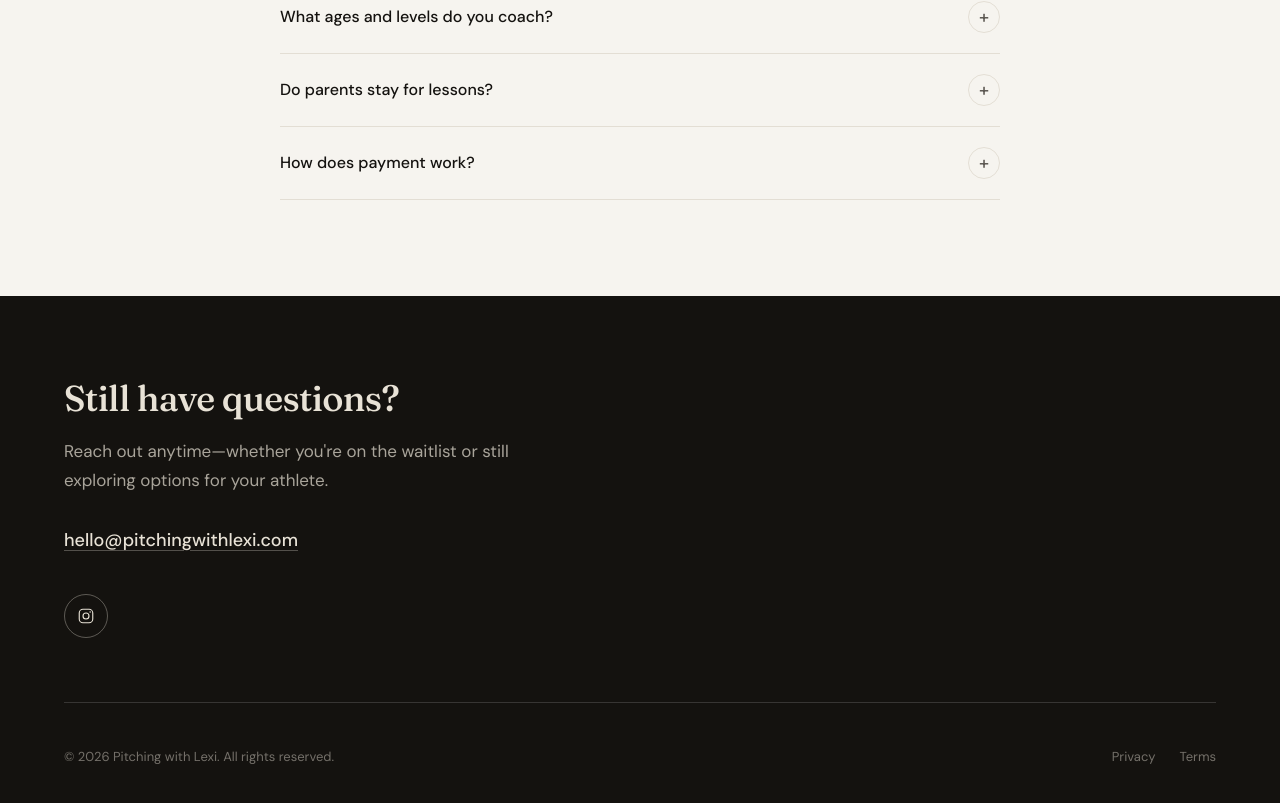
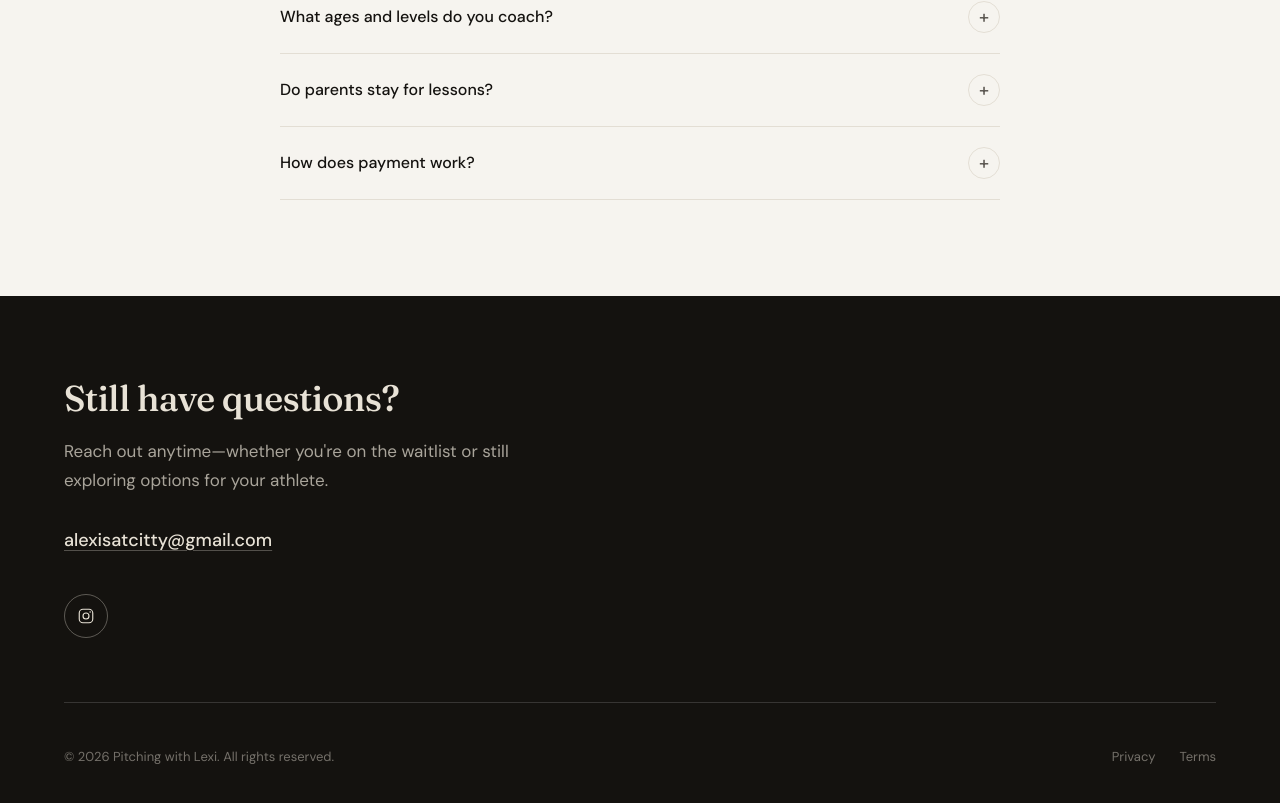
Before and after one commit to Jaxson0827/pitchingwithlexi.com, a Next.js app: page / in a window 1280 px wide. Shown: the part 4849-5652 px from the top of the page. Built offline with nearby package versions, Linux system fonts and the light colour scheme.

Commit message:
Update contact email to alexisatcitty@gmail.com
Made-with: Cursor

```diff
--- a/components/sections/Footer.tsx
+++ b/components/sections/Footer.tsx
@@ -16,10 +16,10 @@ export function Footer() {
             exploring options for your athlete.
           </p>
           <a
-            href="mailto:hello@pitchingwithlexi.com"
+            href="mailto:alexisatcitty@gmail.com"
             className="mt-8 inline-block max-w-full break-all font-sans text-base font-medium text-cream underline decoration-cream/30 underline-offset-4 transition-colors hover:decoration-cream sm:text-lg"
           >
-            hello@pitchingwithlexi.com
+            alexisatcitty@gmail.com
           </a>
           <div className="mt-10 flex items-center gap-4">
             <a
```
